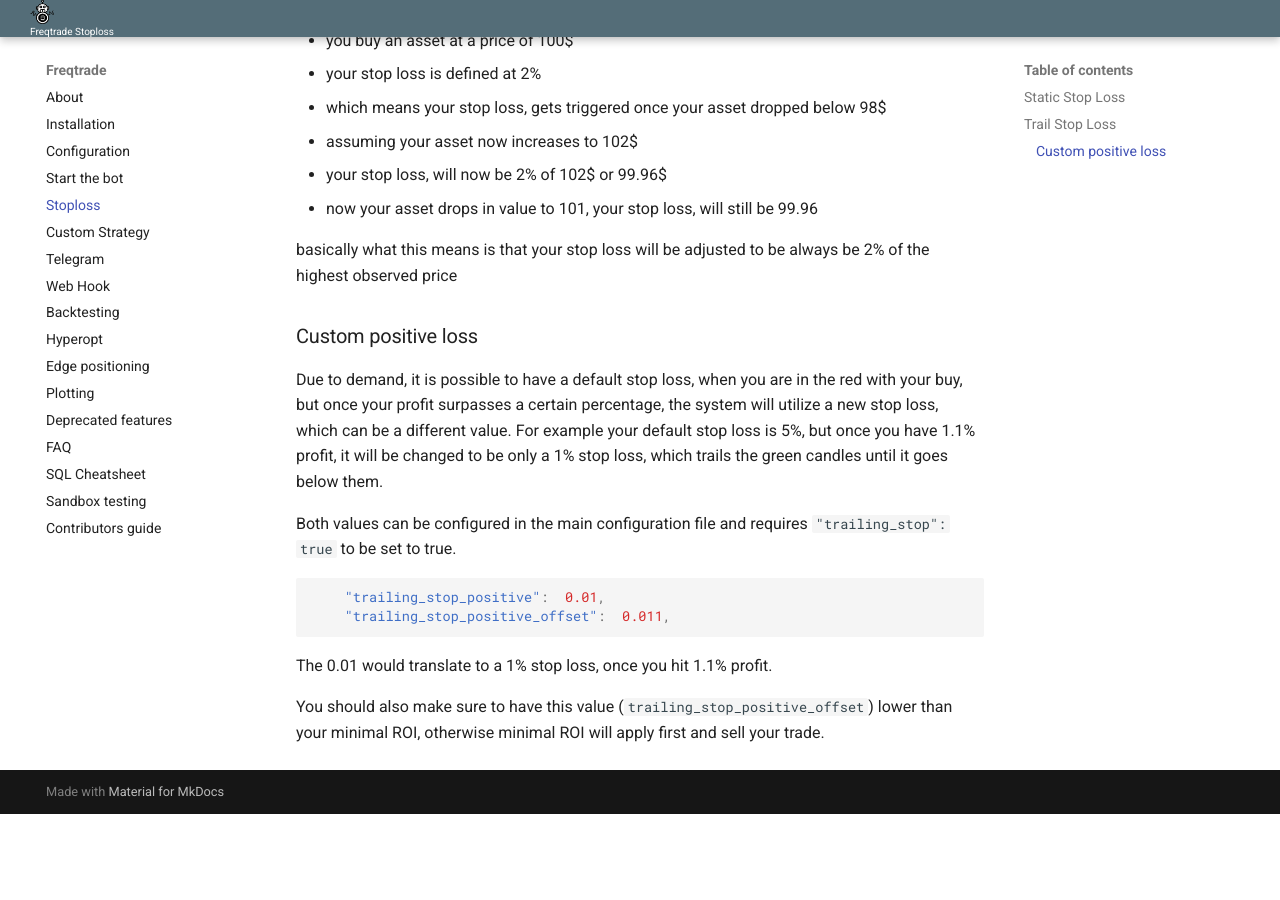
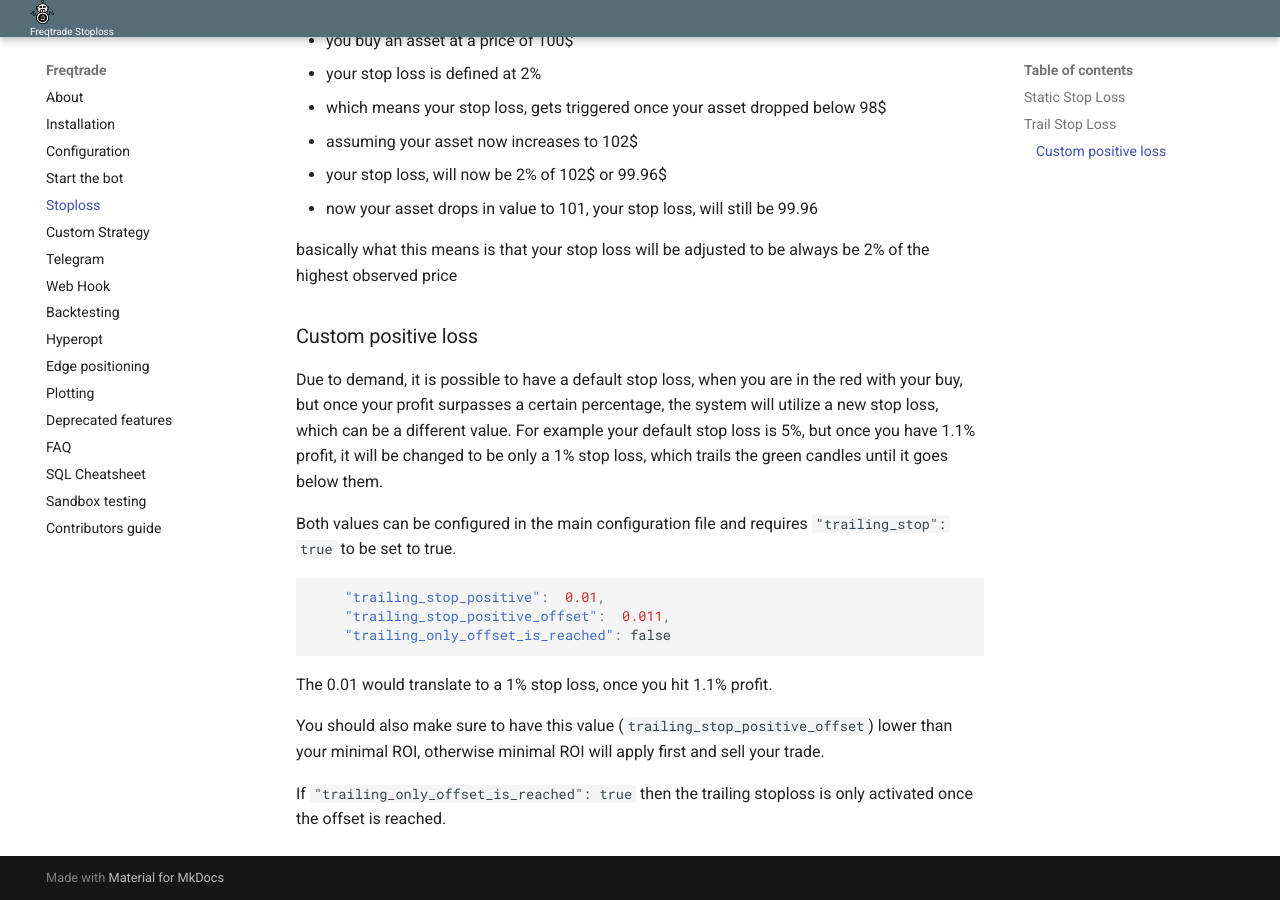
Before and after one commit to jacksonmori755/Crypto-trading-bot, an MkDocs documentation site: the page built from docs/stoploss.md, in a window 1280 px wide and 900 px high, scrolled down 1337 px. Built offline with MkDocs 1.6.1 and Material for MkDocs 9.7.7, drawn with Linux system fonts in a browser that asks for light colours; before the commit the page ends 2151 px from its top, so only the background shows below that.

Commit message:
added to stoploss doc

````diff
--- a/docs/stoploss.md
+++ b/docs/stoploss.md
@@ -55,8 +55,11 @@ Both values can be configured in the main configuration file and requires `"trai
 ``` json
     "trailing_stop_positive":  0.01,
     "trailing_stop_positive_offset":  0.011,
+    "trailing_only_offset_is_reached": false
 ```
 
 The 0.01 would translate to a 1% stop loss, once you hit 1.1% profit.
 
 You should also make sure to have this value (`trailing_stop_positive_offset`) lower than your minimal ROI, otherwise minimal ROI will apply first and sell your trade.
+
+If `"trailing_only_offset_is_reached": true` then the trailing stoploss is only activated once the offset is reached.
````
